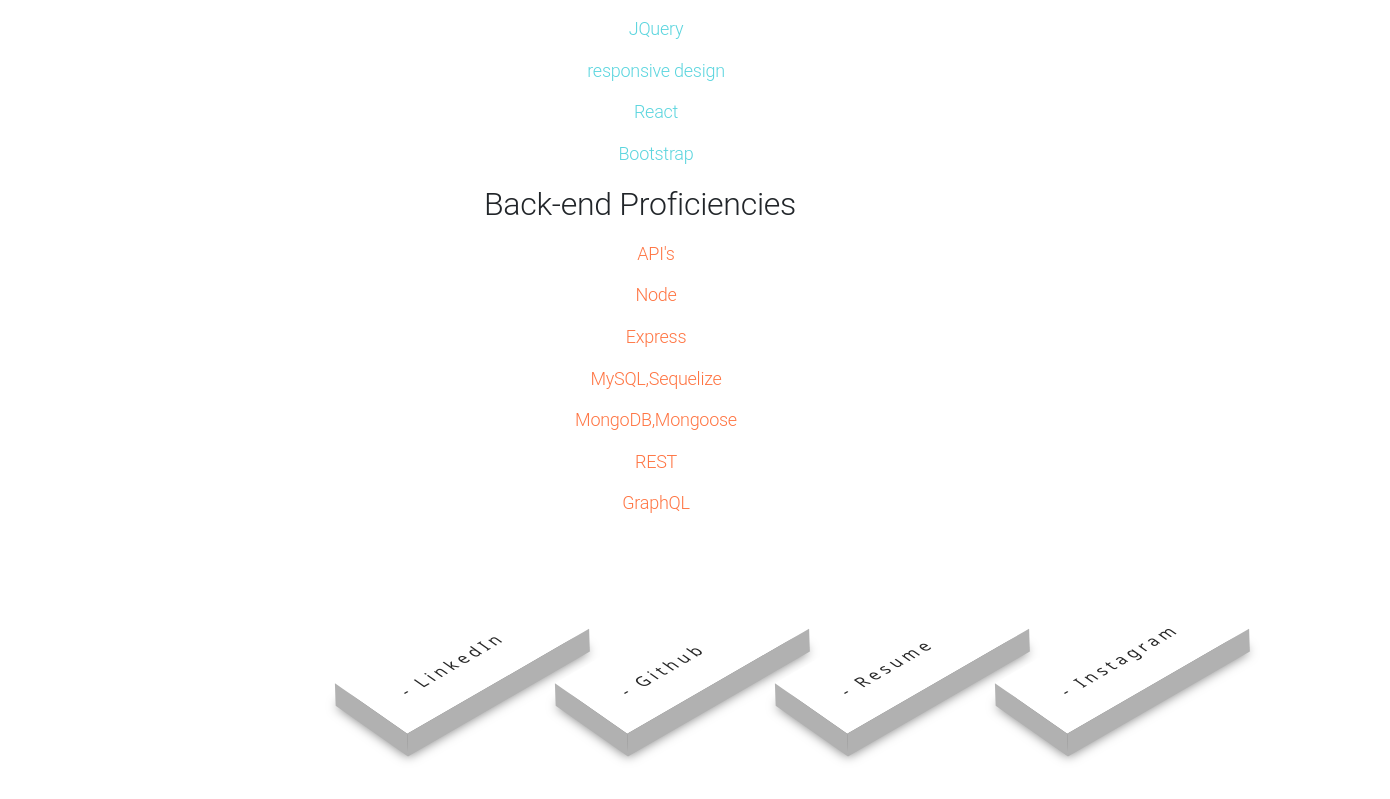
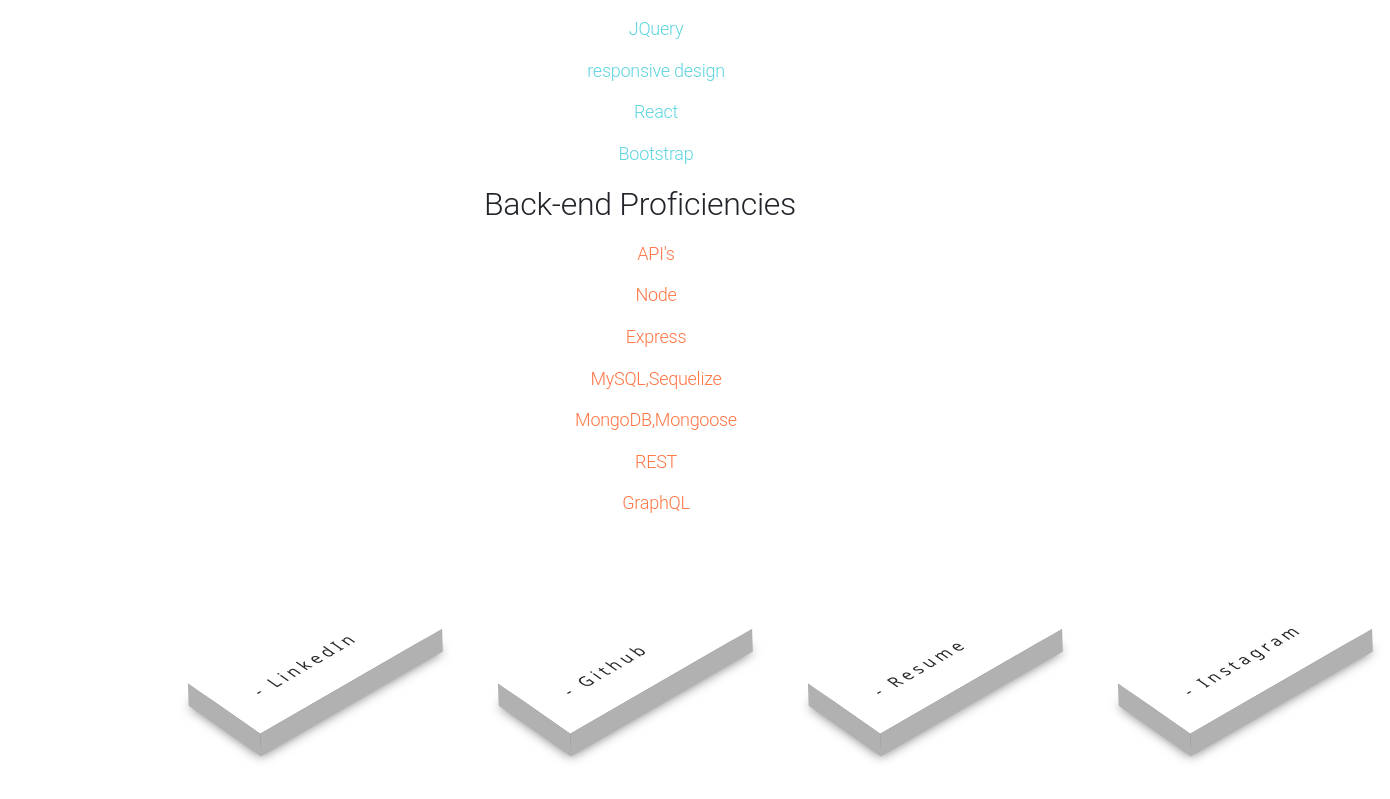
Before and after one commit to Jrr1232/Portfolio-V.2, a React (Vite) app: page / in a window 1280 px wide. Shown: the part 1762-2561 px from the top of the page, 1390 px wide, since content can reach past the window. Built offline with nearby package versions, Linux system fonts and the light colour scheme; a web font is replaced by a local one.

Commit message:
fixed social media links

```diff
--- a/src/App.css
+++ b/src/App.css
@@ -1,6 +1,6 @@
 #social-media {
   display: flex;
-  margin-left: 25%;
+  margin-left: 10%;
   margin-top: 8%;
   margin-bottom: 8%;
 
@@ -9,7 +9,7 @@
 
 #social-media li {
   list-style: none;
-  margin: 0 5px;
+  margin: 0 50px;
 }
 
 #social-media li a .fa {
```
